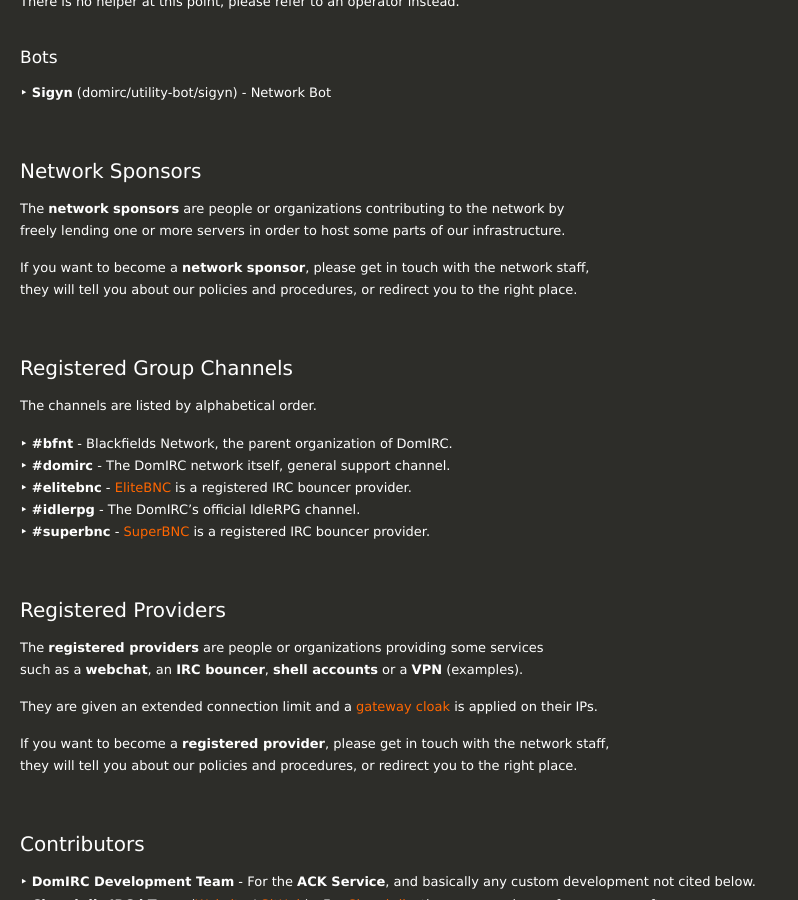
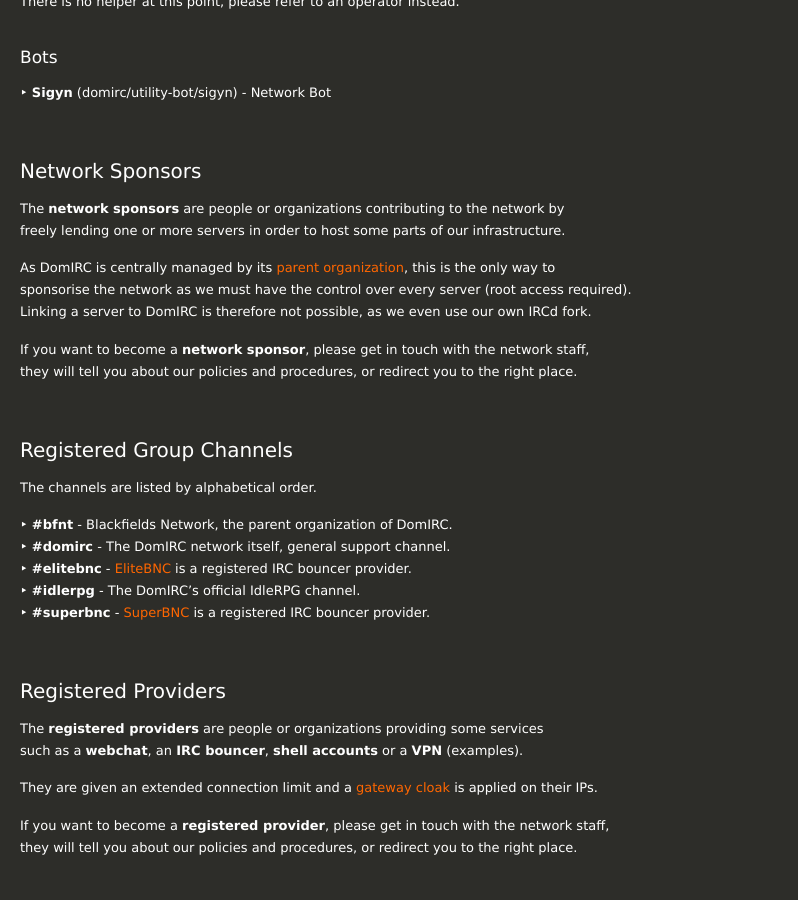
Before and after one commit to DomIRC/domirc.github.io, a Jekyll site: the page built from about/index.md, in a window 1280 px wide and 900 px high, scrolled down 1059 px. Shown: the whole window, without its empty margins (0-798 px from the left). Built offline with Jekyll 4.4.1, drawn with Linux system fonts in a browser that asks for light colours; nearby versions of some CDN libraries.

Commit message:
Network Sponsors: more details

```diff
--- a/about/index.md
+++ b/about/index.md
@@ -42,6 +42,10 @@
 The **network sponsors** are people or organizations contributing to the network by
 freely lending one or more servers in order to host some parts of our infrastructure.
 
+As DomIRC is centrally managed by its [parent organization](#parent-organization), this is the only way to
+sponsorise the network as we must have the control over every server (root access required).
+Linking a server to DomIRC is therefore not possible, as we even use our own IRCd fork.
+
 If you want to become a **network sponsor**, please get in touch with the network staff,
 they will tell you about our policies and procedures, or redirect you to the right place.
 
```
